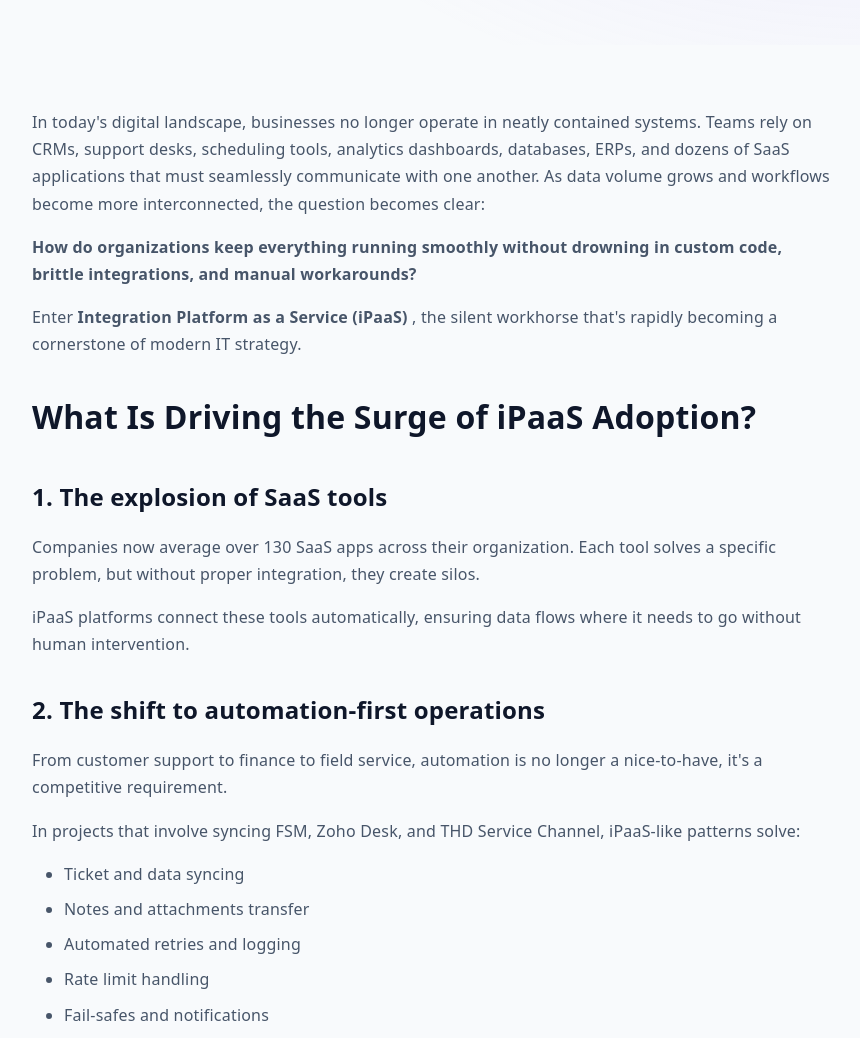
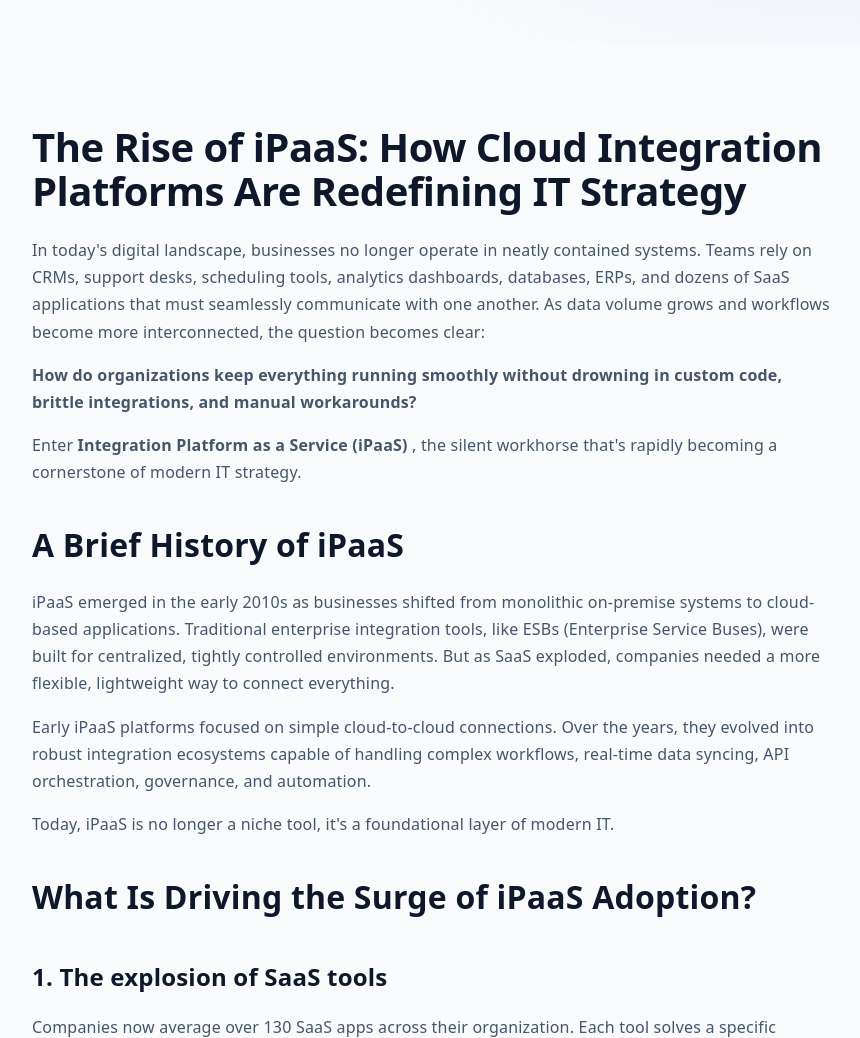
Before and after one commit to iyanski/website, a Gatsby site: page /blog/ipaas-how-cloud-integration-platforms-are-redefining-it-strategy/ in a window 1280 px wide. Shown: the part 400-1438 px from the top of the page, without its empty margins (208-1068 px from the left). Built offline with nearby package versions, Linux system fonts and the light colour scheme; Gatsby itself is replaced by a stand-in of ours.

Commit message:
Add brief history of iPAAS

```diff
--- a/content/blog/ipaas-how-cloud-integration-platforms-are-redefining-it-strategy.md
+++ b/content/blog/ipaas-how-cloud-integration-platforms-are-redefining-it-strategy.md
@@ -4,11 +4,21 @@ date: "2025-11-24"
 description: "How cloud integration platforms are transforming IT from custom code builders to strategic architects of scalable ecosystems."
 ---
 
+# The Rise of iPaaS: How Cloud Integration Platforms Are Redefining IT Strategy
+
 In today's digital landscape, businesses no longer operate in neatly contained systems. Teams rely on CRMs, support desks, scheduling tools, analytics dashboards, databases, ERPs, and dozens of SaaS applications that must seamlessly communicate with one another. As data volume grows and workflows become more interconnected, the question becomes clear:
 
 **How do organizations keep everything running smoothly without drowning in custom code, brittle integrations, and manual workarounds?**
 
 Enter **Integration Platform as a Service (iPaaS)** , the silent workhorse that's rapidly becoming a cornerstone of modern IT strategy.
+
+## A Brief History of iPaaS
+
+iPaaS emerged in the early 2010s as businesses shifted from monolithic on‑premise systems to cloud-based applications. Traditional enterprise integration tools, like ESBs (Enterprise Service Buses), were built for centralized, tightly controlled environments. But as SaaS exploded, companies needed a more flexible, lightweight way to connect everything.
+
+Early iPaaS platforms focused on simple cloud-to-cloud connections. Over the years, they evolved into robust integration ecosystems capable of handling complex workflows, real-time data syncing, API orchestration, governance, and automation.
+
+Today, iPaaS is no longer a niche tool, it's a foundational layer of modern IT.
 
 ## What Is Driving the Surge of iPaaS Adoption?
 
```
